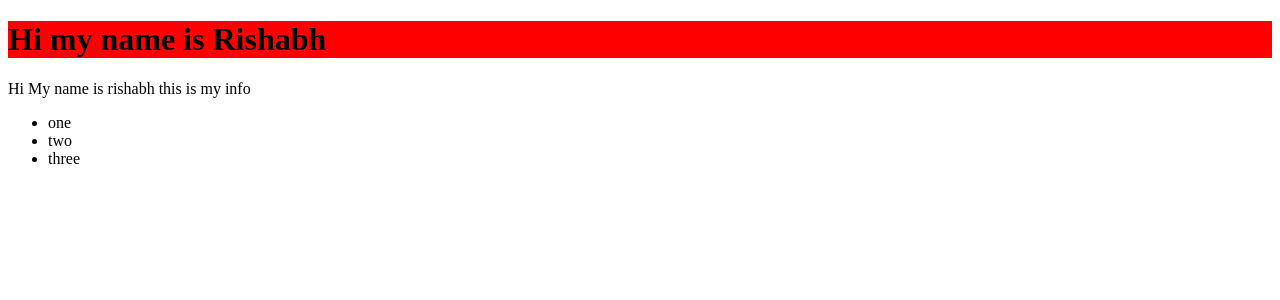
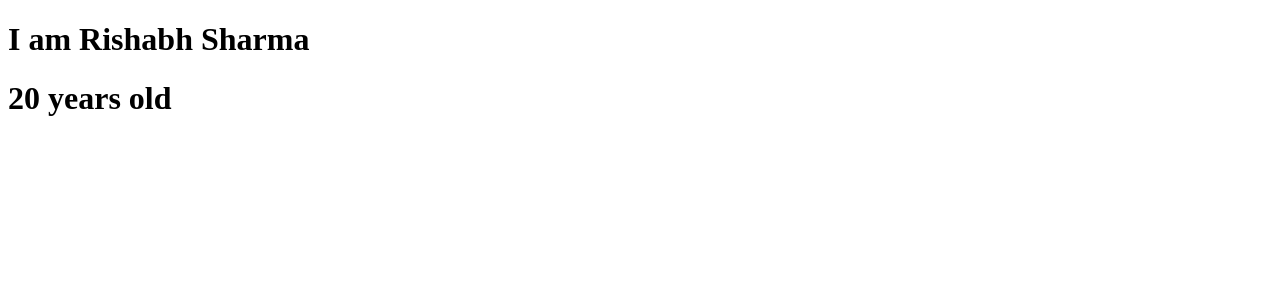
Before and after one commit to riddletom76/Learning, a React (Create React App) app in the folder React/hello-world/: page / in a window 1280 px wide. Shown: the top 300 px of the page. Built offline with nearby package versions, Linux system fonts and the light colour scheme.

Commit message:
adding state to the App component

```diff
--- a/React/hello-world/src/App.js
+++ b/React/hello-world/src/App.js
@@ -12,9 +12,19 @@ import Product from './components/Product';
 // }
 
 class App extends React.Component{
+  constructor(){
+    super();
+    this.state = {
+      name: "Rishabh Sharma",
+      age: 20
+    }
+  }
   render(){
     return(
-      <Main />
+      <div>
+        <h1>I am {this.state.name}</h1>
+        <h1>{this.state.age} years old</h1>
+      </div>
     )
   }
 }
```
